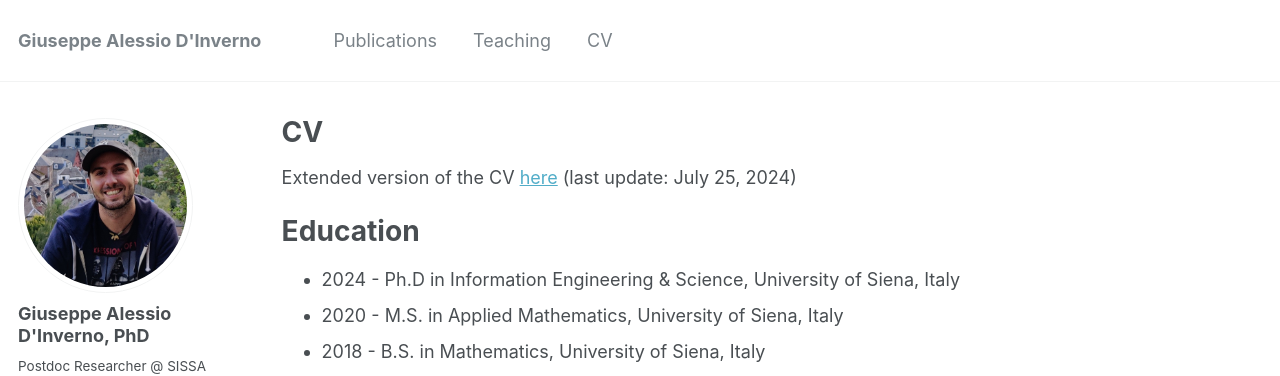
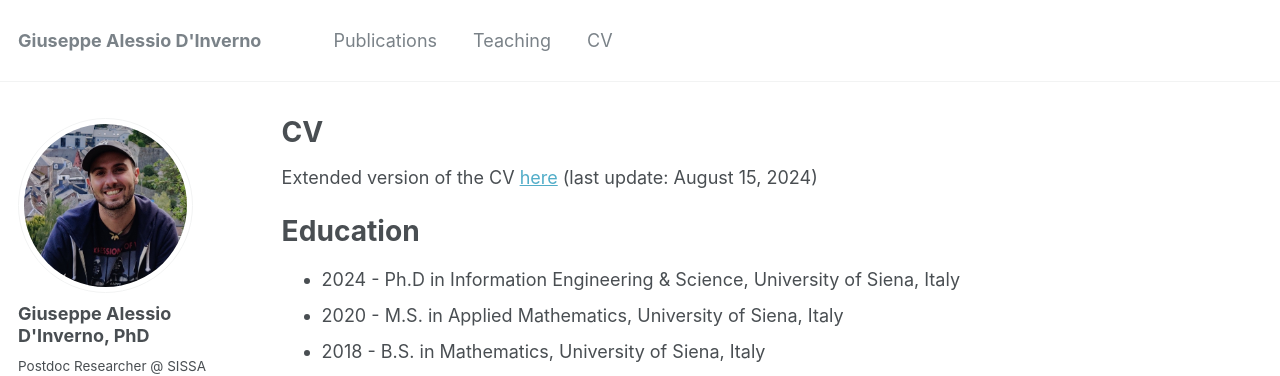
Before and after one commit to DavideOberto/DavideOberto.github.io, a Jekyll site: the page built from _pages/cv.md, in a window 1280 px wide and 900 px high. Shown: the top 376 px of the window. Built offline with Jekyll 4.4.1, drawn with Linux system fonts in a browser that asks for light colours; some web fonts are replaced.

Commit message:
cv update

```diff
--- a/_pages/cv.md
+++ b/_pages/cv.md
@@ -9,7 +9,7 @@ redirect_from:
 
 {% include base_path %}
 
-Extended version of the CV [here](/files/Giuseppe_Alessio_DInverno_CV.pdf) (last update: July 25, 2024)
+Extended version of the CV [here](/files/Giuseppe_Alessio_DInverno_CV.pdf) (last update: August 15, 2024)
 
 Education
 ======
```
